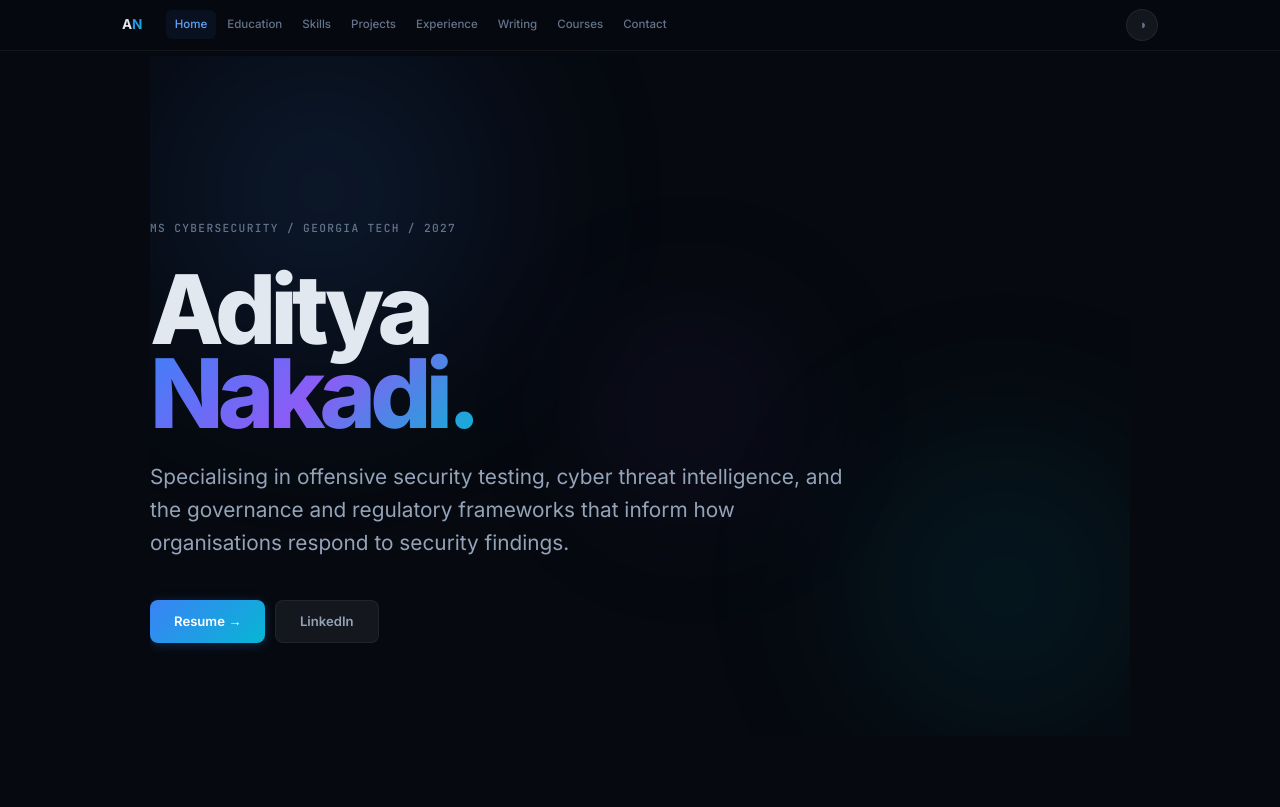
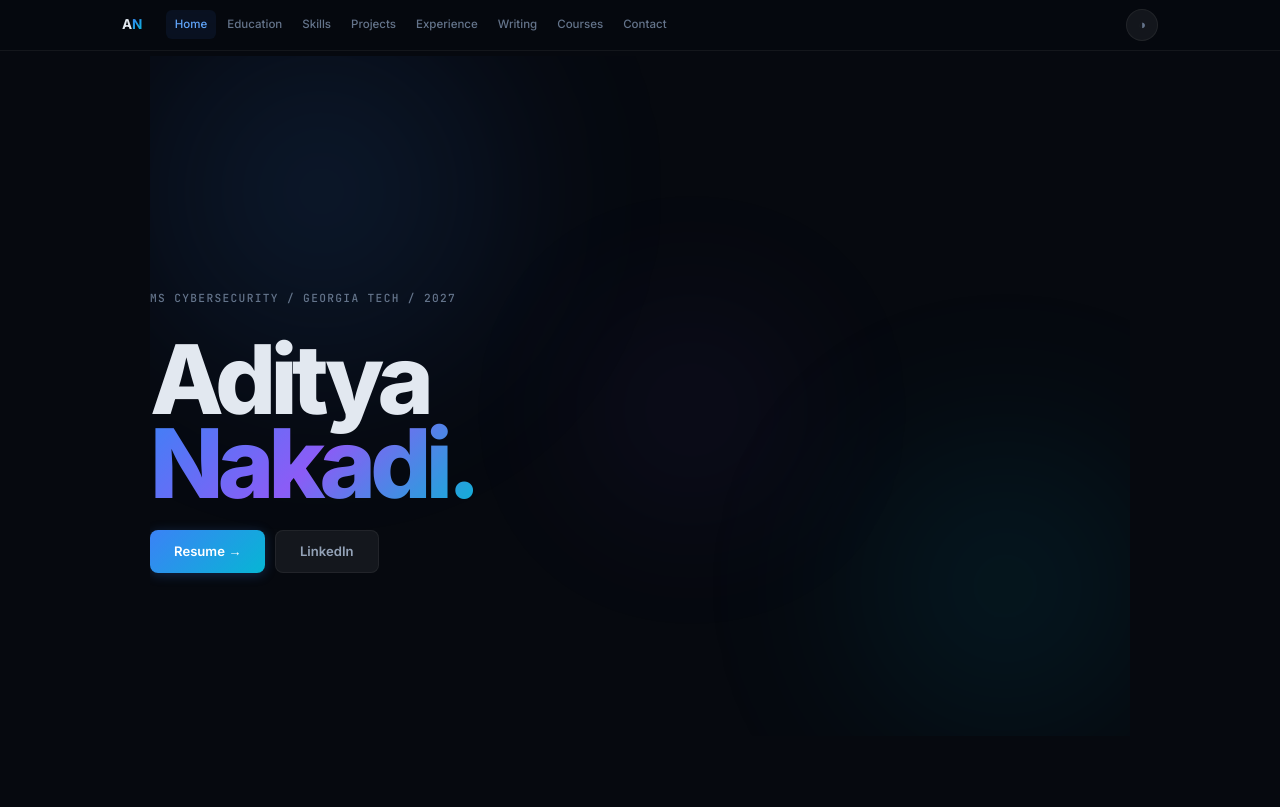
Before and after one commit to adityastellar/adityastellar.github.io, a plain HTML site: page index.html in a window 1280 px wide. Shown: the top 807 px of the page. Drawn offline with Linux system fonts and the light colour scheme.

Commit message:
Update index.html
Redesign

```diff
--- a/index.html
+++ b/index.html
@@ -338,7 +338,6 @@ footer .flinks a:hover{color:var(--accent2)}
   <div class="hero-content">
     <div class="hero-badge">MS Cybersecurity &sol; Georgia Tech &sol; 2027</div>
     <h1>Aditya<br><span class="gradient">Nakadi.</span></h1>
-    <p class="subtitle">Specialising in offensive security testing, cyber threat intelligence, and the governance and regulatory frameworks that inform how organisations respond to security findings.</p>
     <div class="hero-actions">
       <a href="Aditya-Nakadi-Resume.pdf" class="btn btn-primary">Resume &rarr;</a>
       <a href="https://www.linkedin.com/in/aditya-nakadi" class="btn btn-ghost">LinkedIn</a>
```
